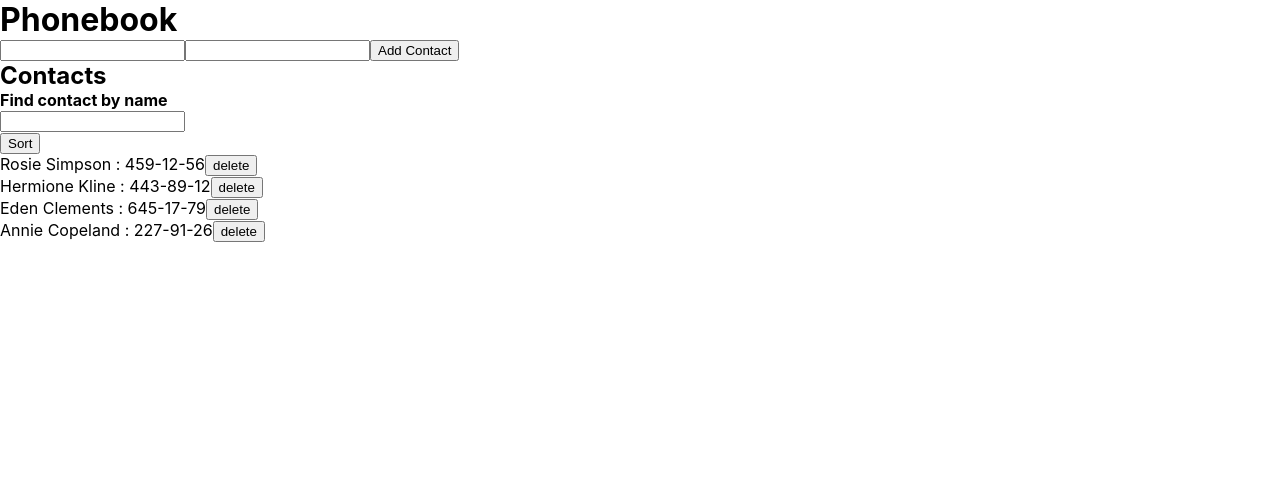
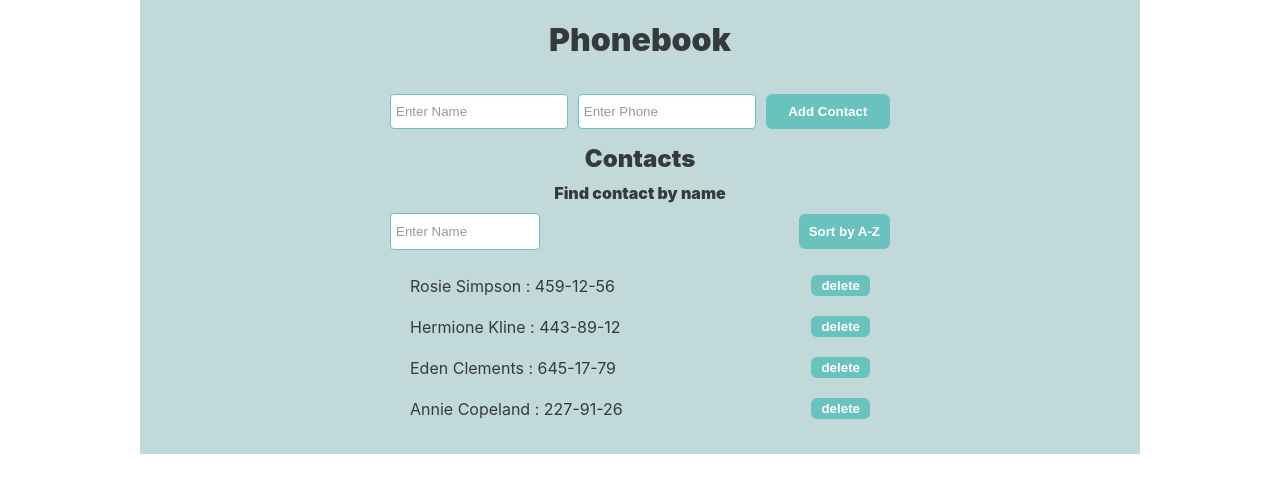
Before and after one commit to Usermen-cmd/goit-react-hw-02-phonebook, a React (Create React App) app: page / in a window 1280 px wide. Shown: the top 492 px of the page. Built offline with nearby package versions, Linux system fonts and the light colour scheme; the HTML template or start-up script is replaced by a standard one.

Commit message:
+add: styles

```diff
--- a/src/Components/Phonebook/ContactForm/ContactForm.jsx
+++ b/src/Components/Phonebook/ContactForm/ContactForm.jsx
@@ -1,7 +1,10 @@
 import { Component } from 'react';
 import PropTypes from 'prop-types';
+//Components
 import InputName from './InputName';
 import InputTel from './InputTel';
+//Styles
+import { Form } from 'styles/Form';
 
 class ContactForm extends Component {
   static propTypes = {
@@ -31,13 +34,11 @@ class ContactForm extends Component {
   render() {
     const { name, number } = this.state;
     return (
-      <>
-        <form onSubmit={this.onSubmitClick}>
-          <InputName handler={this.onChangeInput} value={name} />
-          <InputTel handler={this.onChangeInput} value={number} />
-          <button type="submit">Add Contact</button>
-        </form>
-      </>
+      <Form onSubmit={this.onSubmitClick}>
+        <InputName handler={this.onChangeInput} value={name} />
+        <InputTel handler={this.onChangeInput} value={number} />
+        <button type="submit">Add Contact</button>
+      </Form>
     );
   }
 }
--- a/src/Components/Phonebook/ContactForm/InputName.jsx
+++ b/src/Components/Phonebook/ContactForm/InputName.jsx
@@ -10,6 +10,7 @@ const InputName = ({ title, handler, value }) => {
       required
       onChange={handler}
       value={value}
+      placeholder="Enter Name"
     />
   );
 };
--- a/src/Components/Phonebook/ContactForm/InputTel.jsx
+++ b/src/Components/Phonebook/ContactForm/InputTel.jsx
@@ -10,6 +10,7 @@ const InputTel = ({ title, handler, value }) => {
       required
       onChange={handler}
       value={value}
+      placeholder="Enter Phone"
     />
   );
 };
--- a/src/Components/Phonebook/ContactList/ContactList.jsx
+++ b/src/Components/Phonebook/ContactList/ContactList.jsx
@@ -1,13 +1,12 @@
 import PropTypes from 'prop-types';
+//Styles
+import { List } from 'styles/List';
 
-const ContactList = ({ contacts, optionList, onDelClick, onSortClick }) => {
+const ContactList = ({ contacts, optionList, onDelClick }) => {
   return (
     <>
       {contacts.length ? (
-        <ul>
-          <button type="button" onClick={onSortClick}>
-            Sort
-          </button>
+        <List>
           {contacts.map(el => {
             return (
               <li key={el.id}>
@@ -20,7 +19,7 @@ const ContactList = ({ contacts, optionList, onDelClick, onSortClick }) => {
               </li>
             );
           })}
-        </ul>
+        </List>
       ) : (
         <p>{optionList}</p>
       )}
--- a/src/Components/Phonebook/Filter/Filter.jsx
+++ b/src/Components/Phonebook/Filter/Filter.jsx
@@ -1,11 +1,18 @@
 import PropTyps from 'prop-types';
 
-const Filter = ({ onFilterChange }) => {
+import { Find } from 'styles/Find';
+
+const Filter = ({ onFilterChange, buttonTitle, onSortClick }) => {
   return (
-    <>
+    <Find>
       <h4>Find contact by name</h4>
-      <input type="text" onChange={onFilterChange} />
-    </>
+      <div>
+        <input type="text" onChange={onFilterChange} placeholder="Enter Name" />
+        <button type="button" onClick={onSortClick}>
+          Sort by {buttonTitle}
+        </button>
+      </div>
+    </Find>
   );
 };
 
--- a/src/Components/Phonebook/Phonebook.jsx
+++ b/src/Components/Phonebook/Phonebook.jsx
@@ -1,10 +1,15 @@
 import { Component } from 'react';
 import { v4 as uuidv4 } from 'uuid';
-
+//Components
 import ContactForm from 'Components/Phonebook/ContactForm/ContactForm';
 import Filter from 'Components/Phonebook/Filter/Filter';
 import ContactList from 'Components/Phonebook/ContactList/ContactList';
+//Utils
 import arraySort from 'array-sort';
+//Styles
+import { Container } from 'styles/Container';
+import { HeaderPrimary } from 'styles/HeaderPrimary';
+import { SecondaryHeader } from 'styles/SecondaryHeader';
 
 class Phonebook extends Component {
   state = {
@@ -15,7 +20,7 @@ class Phonebook extends Component {
       { id: 'id-4', name: 'Annie Copeland', number: '227-91-26' },
     ],
     filter: '',
-    sort: false,
+    toggleSort: false,
   };
 
   isNameUnique = (name, contacts) => {
@@ -69,12 +74,11 @@ class Phonebook extends Component {
   onSortClick = () => {
     this.setState(prevState => {
       const sortByName = arraySort(prevState.contacts, 'name', {
-        reverse: prevState.sort,
+        reverse: prevState.toggleSort,
       });
-      console.log(sortByName);
       return {
         contacts: [...sortByName],
-        sort: !prevState.sort,
+        toggleSort: !prevState.toggleSort,
       };
     });
   };
@@ -83,18 +87,21 @@ class Phonebook extends Component {
     const filtredContacts = this.getfiltredContacts();
     const entryContactList = this.setEntryContactList(filtredContacts);
     return (
-      <div>
-        <h1>Phonebook</h1>
+      <Container>
+        <HeaderPrimary>Phonebook</HeaderPrimary>
         <ContactForm setContactList={this.setContactList} />
-        <h2>Contacts</h2>
-        <Filter onFilterChange={this.onFilterChange} />
+        <SecondaryHeader>Contacts</SecondaryHeader>
+        <Filter
+          onFilterChange={this.onFilterChange}
+          buttonTitle={this.state.toggleSort ? 'Z-A' : 'A-Z'}
+          onSortClick={this.onSortClick}
+        />
         <ContactList
           contacts={filtredContacts}
           optionList={entryContactList}
           onDelClick={this.onDelClick}
-          onSortClick={this.onSortClick}
         />
-      </div>
+      </Container>
     );
   }
 }
--- /dev/null
+++ b/src/styles/Container.js
@@ -0,0 +1,20 @@
+import styled from '@emotion/styled/macro';
+
+export const Container = styled.div`
+  box-sizing: border-box;
+  padding: 20px 30px;
+  background-color: #c1d9d8;
+  max-width: 320px;
+  margin: 0 auto;
+  @media (min-width: 768px) {
+    max-width: 600px;
+  }
+  @media (min-width: 1024px) {
+    max-width: 1000px;
+  }
+  p {
+    text-align: center;
+    color: #353b3a;
+    font-weight: 500;
+  }
+`;
--- /dev/null
+++ b/src/styles/Find.js
@@ -0,0 +1,46 @@
+import styled from '@emotion/styled/macro';
+
+export const Find = styled.div`
+  div {
+    display: flex;
+    align-items: center;
+    justify-content: space-between;
+    margin: 0 auto;
+    margin-bottom: 20px;
+    max-width: 500px;
+  }
+
+  h4 {
+    text-align: center;
+    color: #353b3a;
+    margin-bottom: 10px;
+    font-weight: 900;
+  }
+  input {
+    padding: 10px 5px;
+    box-sizing: border-box;
+    border-radius: 4px;
+    border: 1px solid;
+    border-color: #69c2be;
+    display: block;
+    width: 150px;
+    &::placeholder {
+      color: #999;
+    }
+  }
+  button {
+    padding: 10px 10px;
+    border-radius: 6px;
+    border: none;
+    display: block;
+    color: #fff;
+    background-color: #69c2be;
+    font-weight: 600;
+    transition: all 200ms linear;
+    &:hover {
+      transform: scale(1.1);
+      box-shadow: 0px 5px 10px 2px rgba(34, 60, 80, 0.2);
+      cursor: pointer;
+    }
+  }
+`;
--- /dev/null
+++ b/src/styles/Form.js
@@ -0,0 +1,51 @@
+import styled from '@emotion/styled/macro';
+
+export const Form = styled.form`
+  padding: 5px;
+  margin: 0 auto;
+  margin-bottom: 10px;
+  @media (min-width: 768px) {
+    display: grid;
+    grid-template-columns: 1fr 1fr 0.7fr;
+    width: 500px;
+    gap: 10px;
+  }
+  input {
+    padding: 5px 5px;
+    box-sizing: border-box;
+    border-radius: 4px;
+    border: 1px solid;
+    border-color: #69c2be;
+    display: block;
+    width: 100%;
+    margin-bottom: 3px;
+    &::placeholder {
+      color: #999;
+    }
+    @media (min-width: 768px) {
+      display: block;
+      padding: 2px 5px;
+      margin-bottom: 0;
+    }
+  }
+  button {
+    padding: 10px 0;
+    margin-top: 15px;
+    border-radius: 6px;
+    border: none;
+    display: block;
+    width: 100%;
+    color: #fff;
+    background-color: #69c2be;
+    font-weight: 600;
+    transition: all 200ms linear;
+    &:hover {
+      transform: scale(1.1);
+      box-shadow: 0px 5px 10px 2px rgba(34, 60, 80, 0.2);
+      cursor: pointer;
+    }
+    @media (min-width: 768px) {
+      margin-top: 0;
+    }
+  }
+`;
--- /dev/null
+++ b/src/styles/HeaderPrimary.js
@@ -0,0 +1,14 @@
+import styled from '@emotion/styled/macro';
+
+export const HeaderPrimary = styled.h1`
+  text-align: center;
+  color: #353b3a;
+  margin-bottom: 10px;
+  font-weight: 900;
+  @media (min-width: 768px) {
+    margin-bottom: 20px;
+  }
+  @media (min-width: 1024px) {
+    margin-bottom: 30px;
+  }
+`;
--- /dev/null
+++ b/src/styles/List.js
@@ -0,0 +1,40 @@
+import styled from '@emotion/styled/macro';
+
+export const List = styled.ul`
+  margin: 0 auto;
+  max-width: 500px;
+  color: #353b3a;
+  li {
+    margin-bottom: 10px;
+    padding: 5px 20px;
+    border-radius: 5px;
+    display: flex;
+    align-items: center;
+    justify-content: space-between;
+
+    @media (max-width: 768px) {
+      flex-direction: column;
+    }
+    &:hover span {
+      transition: all 200ms linear;
+      transform: scale(1.02);
+    }
+  }
+  button {
+    padding: 3px 10px;
+    border-radius: 6px;
+    border: none;
+    color: #fff;
+    background-color: #69c2be;
+    font-weight: 600;
+    transition: all 200ms linear;
+    &:hover {
+      transform: scale(1.1);
+      box-shadow: 0px 5px 10px 2px rgba(34, 60, 80, 0.2);
+      cursor: pointer;
+    }
+    @media (max-width: 768px) {
+      margin-top: 5px;
+    }
+  }
+`;
--- /dev/null
+++ b/src/styles/SecondaryHeader.js
@@ -0,0 +1,8 @@
+import styled from '@emotion/styled/macro';
+
+export const SecondaryHeader = styled.h2`
+  text-align: center;
+  margin-bottom: 10px;
+  font-weight: 900;
+  color: #353b3a;
+`;
```
